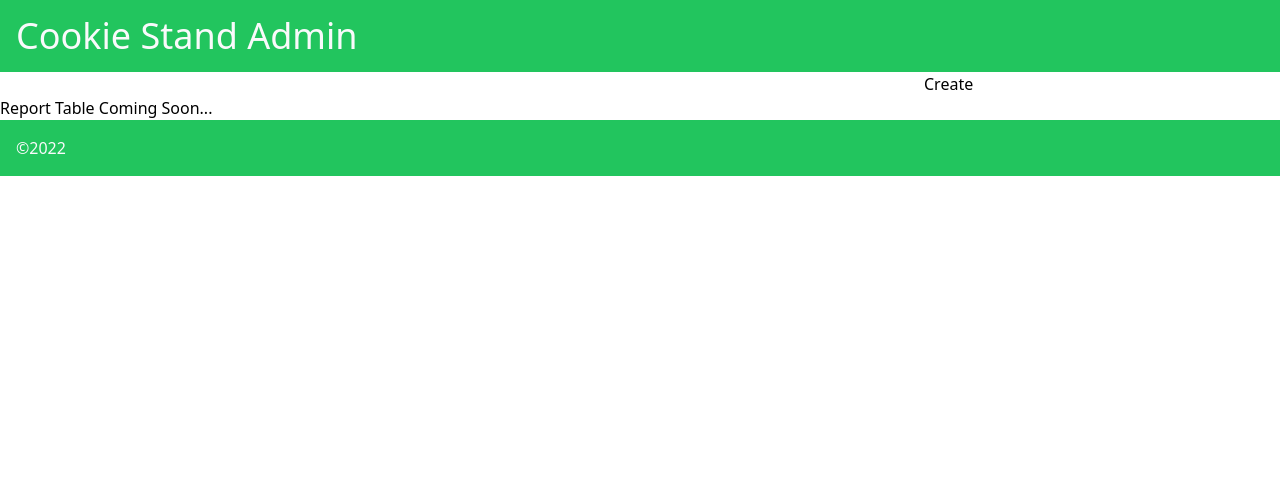
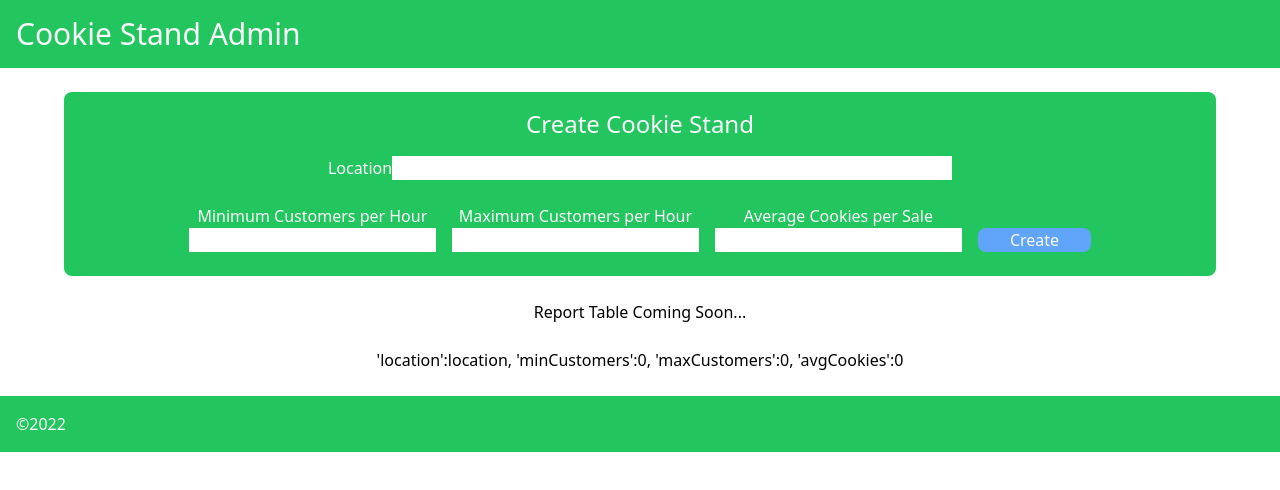
Before and after one commit to lg550055/cookie-stand-admin, a Next.js app: page / in a window 1280 px wide. Shown: the top 490 px of the page. Built offline with nearby package versions, Linux system fonts and the light colour scheme.

Commit message:
Completes lab 37

```diff
--- a/pages/index.js
+++ b/pages/index.js
@@ -1,24 +1,35 @@
 import Head from 'next/head'
-import Image from 'next/image'
-import styles from '../styles/Home.module.css'
+import { useState } from 'react'
+
 
 export default function Home() {
+
+  const [location, setLocation] = useState('location')
+  const [minCust, setMinCust] = useState(0)
+  const [maxCust, setMaxCust] = useState(0)
+  const [avgCks, setAvgCks] = useState(0)
+
+  function formHandler(e) {
+    e.preventDefault();
+    setLocation(e.target.location.value)
+    setMinCust(e.target.mincust.value)
+    setMaxCust(e.target.maxcust.value)
+    setAvgCks(e.target.avgcookies.value)
+    e.target.reset()
+  }
+
   return (
     <>
       <Head>
         <title>Cookie Stand Admin</title>
       </Head>
       <Header />
-      <main>
-        <form>
-          <input/>
-          <input/>
-          <input/>
-          <input/>
-          <button type='submit'>Create</button>
-        </form>
+      <main className='mx-16 flex flex-col text-center'>
+        <InputForm onSubmit={formHandler} />
         <p>Report Table Coming Soon...</p>
-        <p></p>
+        <br></br>
+        <p>'location':{location}, 'minCustomers':{minCust}, 'maxCustomers':{maxCust}, 'avgCookies':{avgCks}</p>
+        <br></br>
       </main>
       <footer className='p-4 bg-green-500 text-gray-50'>
         <p>&copy;2022</p>
@@ -28,7 +39,35 @@ export default function Home() {
 }
 
 function Header() {
-  return <header className='text-4xl p-4 bg-green-500 text-gray-50'>
+  return <header className='text-3xl p-4 bg-green-500 text-gray-50'>
     <h1>Cookie Stand Admin</h1>
   </header>
 }
+
+function InputForm(props) {
+  return (
+    <form onSubmit={props.onSubmit} className='my-6 px-4 bg-green-500 text-gray-50 rounded-lg'>
+      <fieldset>
+        <legend className='text-2xl py-4'>Create Cookie Stand</legend>
+        <label>Location</label>
+        <input name='location' className='w-1/2 text-black px-2' required />
+        <br></br>
+        <div className='inline-block px-2 py-6'>
+          <label>Minimum Customers per Hour</label><br></br>
+          <input name='mincust' type='number' required className='text-black px-2'/>
+        </div>
+        <div className='inline-block px-2 py-6'>
+          <label>Maximum Customers per Hour</label><br></br>
+          <input name='maxcust' type='number' required className='text-black px-2'/>
+        </div>
+        <div className='inline-block px-2 py-6'>
+          <label>Average Cookies per Sale</label><br></br>
+          <input name='avgcookies' type='number' required className='text-black px-2'/>
+        </div>
+        <div className='inline-block px-2 py-6'>
+          <button type='submit' className='bg-blue-400 px-8 rounded-lg'>Create</button>
+        </div>
+      </fieldset>
+    </form>
+  )
+}
```
